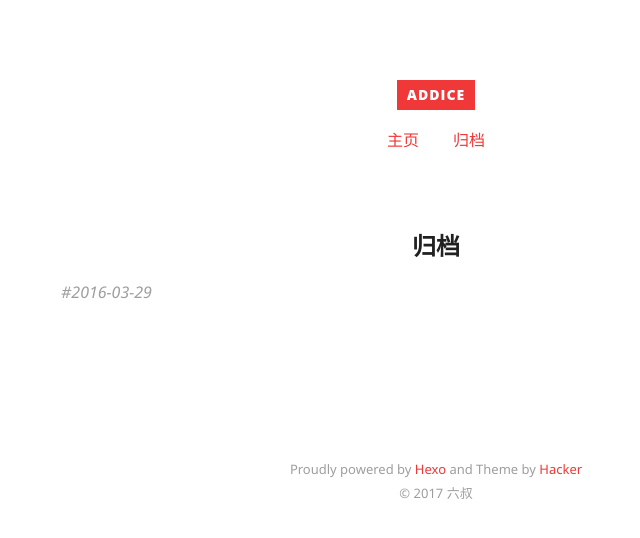
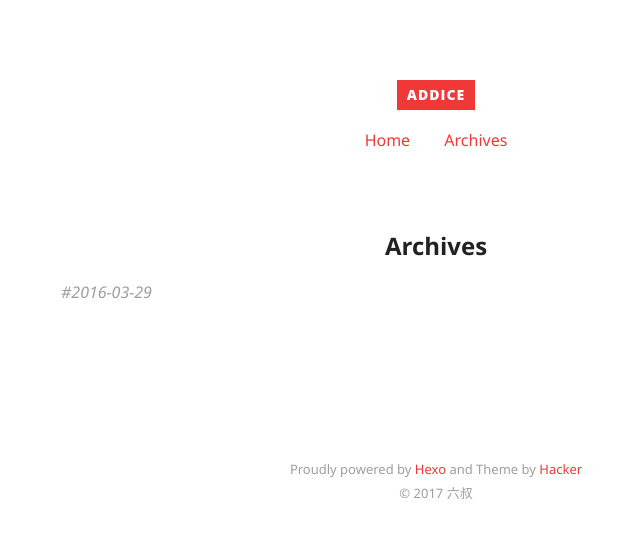
Before and after one commit to AddIcechan/addicechan.github.io, a plain HTML site: page archives/index.html in a window 1280 px wide. Shown: the whole page, without its empty margins (204-844 px from the left). Drawn offline with Linux system fonts and the light colour scheme.

Commit message:
Site updated: 2017-01-29 15:29:31

```diff
--- a/archives/index.html
+++ b/archives/index.html
@@ -3,7 +3,7 @@
 <head>
   <meta charset="utf-8">
 
-  <title>归档 | AddIce</title>
+  <title>Archives | AddIce</title>
 
 
   <meta name="author" content="六叔">
@@ -47,9 +47,9 @@
   <nav class="site-navigation">
     <ul>
 
-        <li><a href="/">主页</a></li>
+        <li><a href="/">Home</a></li>
 
-        <li><a href="/archives">归档</a></li>
+        <li><a href="/archives">Archives</a></li>
 
     </ul>
   </nav>
@@ -60,7 +60,7 @@
 
 <article>
 
-  <h2 class="article-title ">归档</h2>
+  <h2 class="article-title ">Archives</h2>
 
   <div class="archive">
 
```
Also changed, not shown: 2016/03/29/touch_id_的使用/index.html (+3 -3 lines), archives/2016/03/index.html (+3 -3 lines), archives/2016/index.html (+3 -3 lines), index.html (+3 -3 lines).
